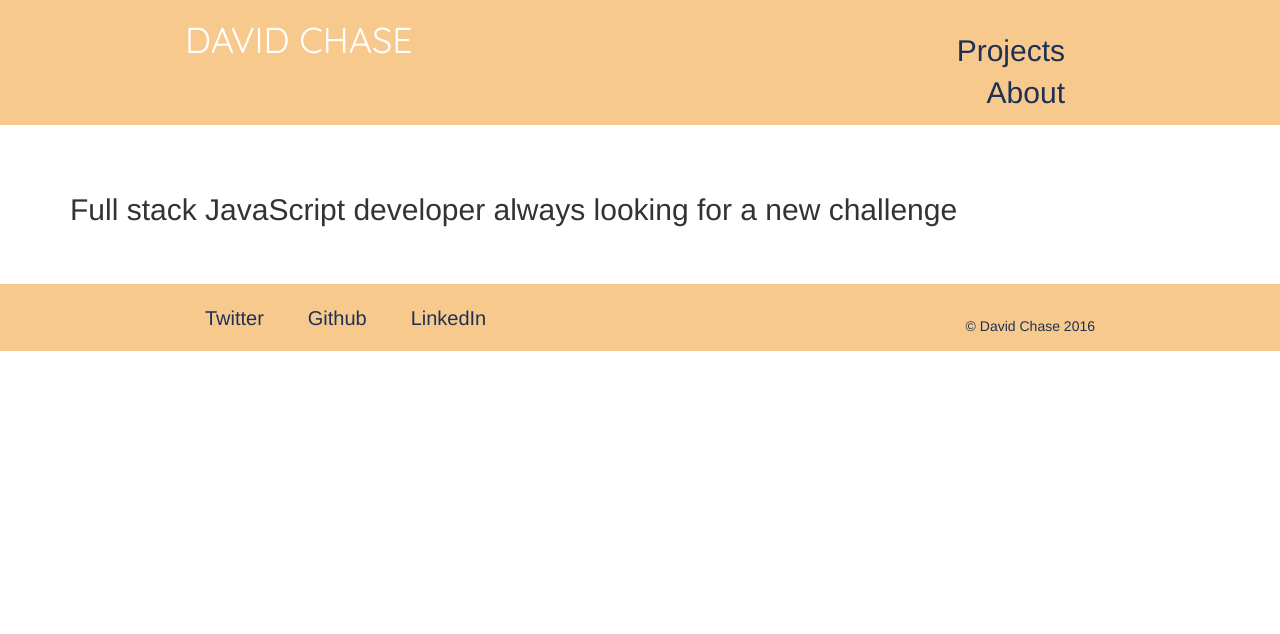
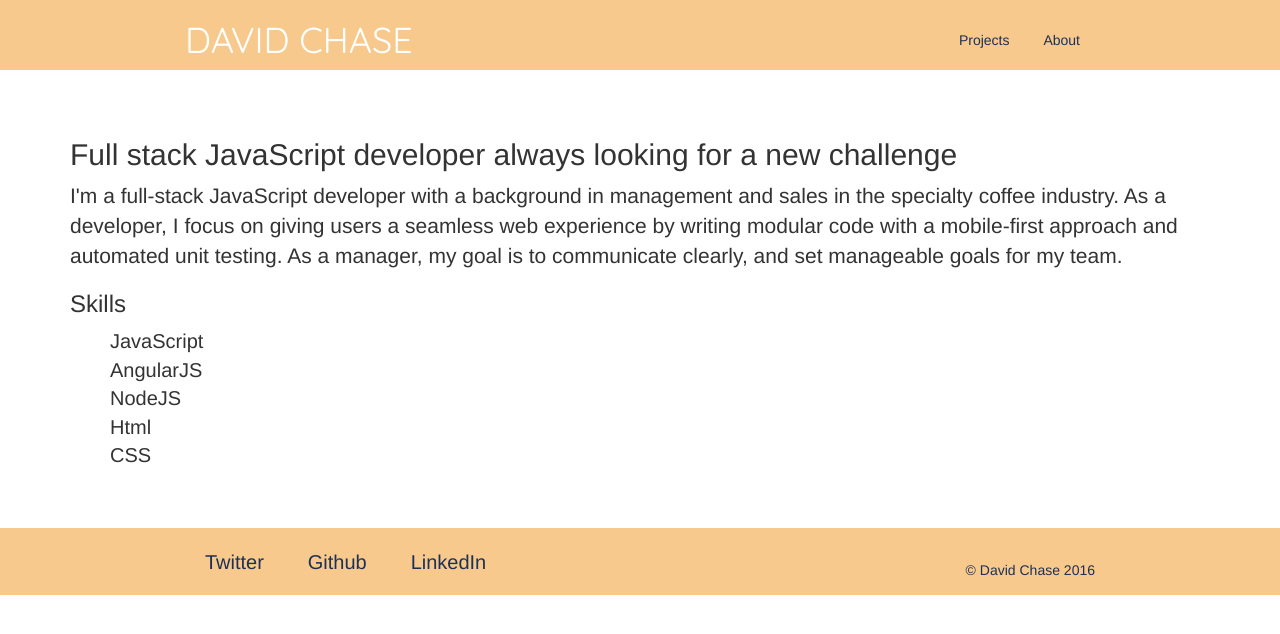
Before and after one commit to dchasepdx/dchasepdx.github.io, a website: page index.html in a window 1280 px wide. Both pictures are taken after a click on the link "About". Drawn offline with nearby package versions, Linux system fonts and the light colour scheme.

Commit message:
Alters the show/hide logic and adds about section and lists skills Show/hide was being done with toggle() but it was adding inline styles and overwriting my css and hiding nav bar if the screen was resized. I used a slightly more verbose method to add a class and set the display prop.

```diff
--- a/css/main2.css
+++ b/css/main2.css
@@ -26,23 +26,19 @@ body, html {
   clear: both;
 }
 
-.header:hover ul {
-  display: block;
-}
-
-.header ul li {
+/*.header ul li {
   float: right;
   display: block;
   margin: 0 auto;
   clear: both;
   font-size: 3rem;
-
-}
+}*/
 
 .header ul li a {
   color: #1d3156;
   text-decoration: none;
 }
+
 .glyphicon {
   float: right;
   font-size: 4rem;
@@ -115,6 +111,15 @@ body, html {
   background-color: rgba(255, 255, 255, 0.7);
 }
 
+#skills {
+  list-style-type: none;
+  font-size: 20px;
+  font-weight: 200;
+}
+
+.hide {
+  display: block;
+}
 @media only screen and (min-width: 444px) {
 
   .header ul {
@@ -122,16 +127,17 @@ body, html {
     float:right;
     display: block;
 
-  }
+    }
+
   .header ul li {
     display: inline;
+    list-style-type: none;
+  }
 
-
-  }
   .header ul li a {
     text-decoration: none;
     color: #1d3156;
-    padding: 0 30px 0px 30px;
+    padding: 0 15px;
   }
 
   .glyphicon {
--- a/index.html
+++ b/index.html
@@ -9,7 +9,7 @@
   <link href="css/main2.css" rel="stylesheet" type="text/css">
   <script id="project-template" type="text/x-handlebars-template">
     <div class="row">
-      <div class="col-sm-4 col-sm-offset-2">
+      <div class="col-md-4 col-md-offset-2">
         <a href="{{link}}"><img src="{{thumbnail}}" class="img-responsive thumbnail"/></a>
       </div>
       <div class="col-sm-4">
@@ -25,10 +25,10 @@
       <h1>
         David Chase
       </h1>
-      <div class="glyphicon glyphicon-menu-hamburger"></div>
-      <ul>
-        <li><a id="#projects" href="#projects">Projects</a></li>
-        <li><a id="#about" href="#about">About</a></li>
+      <div id ="menu" class="glyphicon glyphicon-menu-hamburger"></div>
+      <ul id="ul">
+        <li><a id="projects" href="#projects">Projects</a></li>
+        <li><a id="about-link" href="#about">About</a></li>
       </ul>
       </div>
 
@@ -40,6 +40,17 @@
       </div>
       <div id="about">
         <h2>Full stack JavaScript developer always looking for a new challenge</h2>
+        <p>
+          I'm a full-stack JavaScript developer with a background in management and sales in the specialty coffee industry. As a developer, I focus on giving users a seamless web experience by writing modular code with a mobile-first approach and automated unit testing. As a manager, my goal is to communicate clearly, and set manageable goals for my team.
+        </p>
+        <h3>Skills</h3>
+          <ul id="skills">
+            <li>JavaScript</li>
+            <li>AngularJS</li>
+            <li>NodeJS</li>
+            <li>Html</li>
+            <li>CSS</li>
+          </ul>
       </div>
     </div>
   </div>
@@ -53,7 +64,7 @@
       <p>&copy David Chase 2016</p>
     </div>
   </div>
-
+<script src="https://ajax.googleapis.com/ajax/libs/jquery/2.2.4/jquery.min.js"></script>
 <script src="https://cdnjs.cloudflare.com/ajax/libs/handlebars.js/4.0.6/handlebars.min.js"></script>
 <script src="js/project-store.js"></script>
 <script src="js/project.js"></script>
--- a/js/project.js
+++ b/js/project.js
@@ -27,14 +27,21 @@ projects.forEach(function(p) {
 });
 
 (function navigate() {
-  document.getElementById('#projects').onclick = function() {
-    document.getElementById('project-target').style.display = 'block';
-    document.getElementById('about').style.display = 'none';
-  };
+  $('#projects').on('click', function() {
+    $('#project-target').show();
+    $('#about').hide();
+  });
 
-  document.getElementById('#about').onclick = function() {
-    document.getElementById('project-target').style.display = 'none';
-    document.getElementById('about').style.display = 'block';
+  $('#about-link').on('click', function() {
+    $('#project-target').hide();
+    $('#about').show();
+  });
 
-  };
+  $('#menu').on('click', function() {
+    if(!$('#ul').hasClass('show')) {
+      $('#ul').addClass('show');
+    } else {
+      $('#ul').removeClass('show');
+    }
+  });
 })();
```
Also changed, not shown: temp.txt (added, +13 -0 lines), 1 other file.
